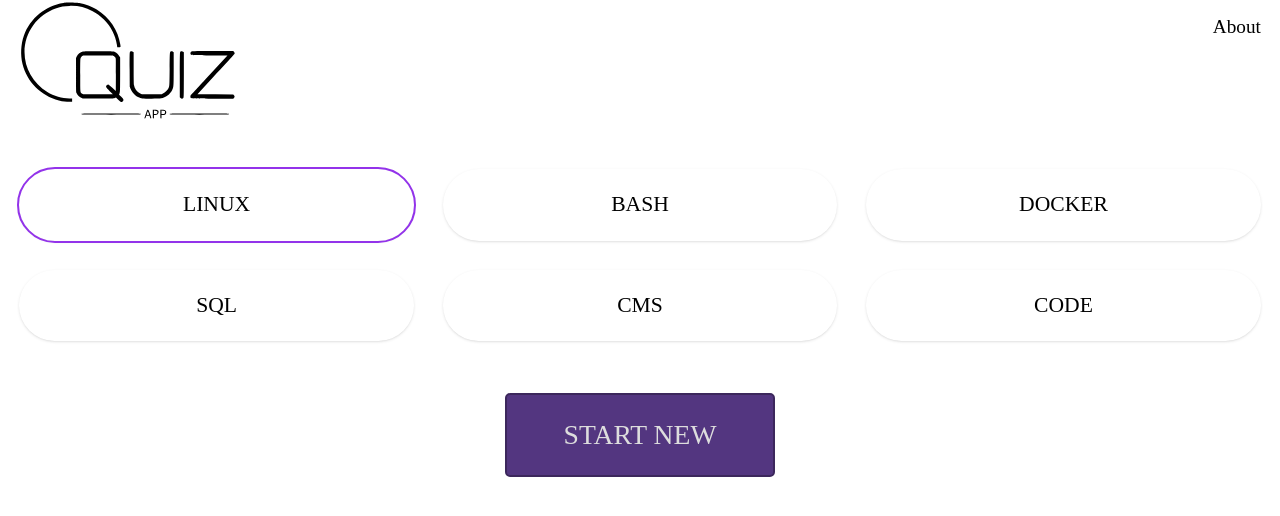
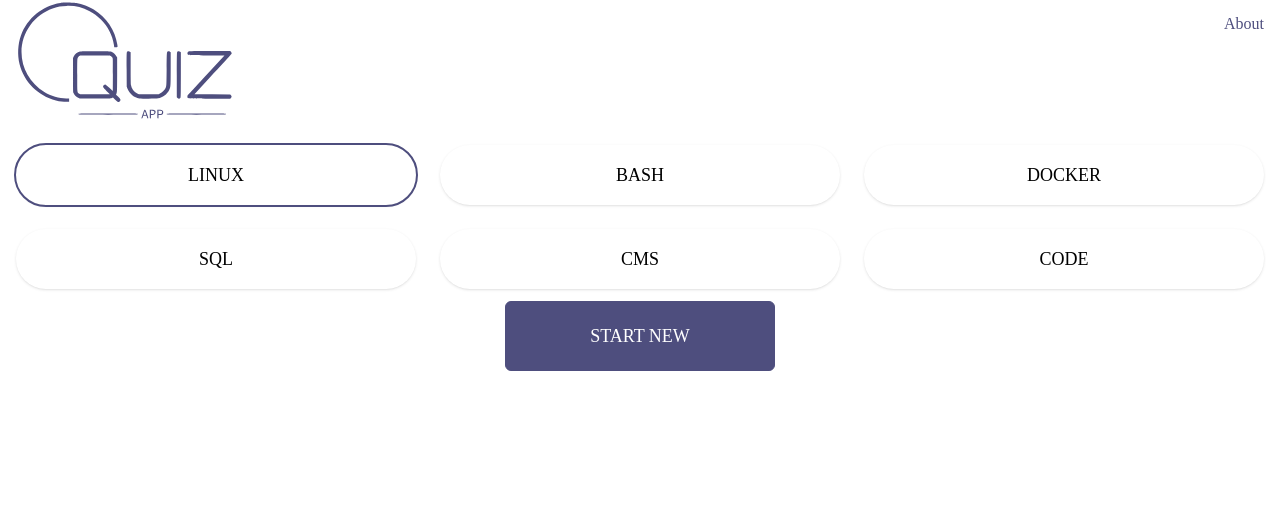
Before and after one commit to antklim89/quiz_app_vite, a Vue app: page / in a window 1280 px wide. Shown: the top 516 px of the page. Built offline with nearby package versions, Linux system fonts and the light colour scheme.

Commit message:
update styles

```diff
--- a/src/components/Header.vue
+++ b/src/components/Header.vue
@@ -1,13 +1,13 @@
 <template>
-    <header class="container">
+    <header class="container flex justify-between mb-6">
         <router-link
-            class="logo"
+            class="text-primary-600"
             :to="{name: 'Home'}"
         >
             <Logo />
         </router-link>
         <router-link
-            class="link"
+            class="no-underline py-3 self-start text-primary-600"
             :to="{name: 'About'}"
         >
             About
@@ -18,17 +18,3 @@
 <script setup lang="ts">
 import Logo from './Logo.vue';
 </script>
-
-<style lang="scss" scoped>
-    header {
-        display: flex;
-        justify-content: space-between;
-        margin-bottom: var(--sp-5);
-    }
-
-    .link {
-        text-decoration: none;
-        padding: .7rem 0;
-        align-self: flex-start;
-    }
-</style>
--- a/src/styles/global.scss
+++ b/src/styles/global.scss
@@ -9,120 +9,45 @@
     box-sizing: border-box;
 }
 
-:root {
-    --primary-color: #533680;
-    --primary-color-dark: #3c275c;
-    --secondary-color: #020646;
-    --light-color: #ddd;
-    --dark-color: #111;
-    --correct-color: #315C2B;
-    --incorrect-color: #FE4A49;
-    --focus-color: coral;
-
-    --sp-1: .2rem;
-    --sp-2: .7rem;
-    --sp-3: 1rem;
-    --sp-4: 1.5rem;
-    --sp-5: 2.5rem;
-
-    --cols: 1;
-
-    --fs-xs: var(--fs) * 0.7;
-    --fs-sm: var(--fs) * 0.5;
-    --fs: .8rem;
-    --fs-lg: calc(var(--fs) * 1.2);
-    --fs-xl: calc(var(--fs) * 2);
-}
-
-
-@media screen and (min-width: 480px) {
-    :root {
-        --cols: 2;
-        --fs: 1rem;
-    }
-}
-
-@media screen and (min-width: 720px) {
-    :root {
-        --cols: 3;
-        --fs: 1.1rem;
-    }
-}
-
-@media screen and (min-width: 1080px) {
-    :root {
-        --cols: 3;
-        --fs: 1.2rem;
-    }
-}
-
-html {
-    font-size: var(--fs);
+:focus {
+    @apply outline outline-2 outline-orange-500;
 }
 
 .button {
-    display: flex;
-    justify-content: center;
-    text-transform: uppercase;
-    cursor: pointer;
-    background: var(--primary-color);
-    font-size: var(--fs-lg);
-    padding: var(--sp-3) var(--sp-3);
-    color: var(--light-color);
-    text-decoration: none;
-    border-radius: 5px;
-    border: 2px solid var(--primary-color-dark);
+    @apply flex justify-center uppercase cursor-pointer bg-primary-600 text-lg p-5
+    text-white no-underline rounded-md border border-solid border-primary-600;
 
     &:disabled {
-        background: lightgrey;
-        cursor: default;
+        @apply bg-slate-400 cursor-default;
     }
 }
 
 .button-group {
-    display: flex;
-    flex-wrap: wrap;
-    margin: var(--sp-5) 0;
+    @apply grid grid-cols-1 gap-2 my-3;
 
     .button {
         width: 270px;
-        margin: var(--sp-1);
     }
 
     > * {
-        flex: 1 0 250px;
-        display: flex;
-        justify-content: center;
+        @apply flex justify-center
     }
 }
 
 .container {
-    margin: 0 auto;
-    max-width: 1400px;
-    width: 100%;
-    padding: 0 var(--sp-3);
+    @apply max-w-[1400px] mx-auto w-full px-4
 }
 
 .title {
-    color: var(--primary-color);
-    font-size: var(--fs-xl);
-    text-align: center;
-    margin: var(--sp-4) 0;
+    @apply text-primary-600 text-2xl text-center mb-4
 }
 
 .loading {
-    position: relative;
+    @apply relative bg-slate-400;
 
     &::after {
+        @apply w-3 h-3 bg-primary-600 block absolute top-1/2 left-1/2 rounded-full;
         content: "";
-        width: 10px;
-        height: 10px;
-        background: var(--dark-color);
-        display: block;
-        position: absolute;
-        top: 50%;
-        left: 50%;
-        border-radius: 50%;
         animation: loadingAnimation infinite alternate ease-in-out 1000ms;
         transform: translate(0px, -20px);
     }
@@ -145,7 +70,3 @@ html {
         transform: translate(-40px, 0px);
     }
 }
-
-:focus {
-    outline: 2px solid var(--focus-color);
-}
--- a/src/views/About.vue
+++ b/src/views/About.vue
@@ -1,5 +1,5 @@
 <template>
-    <div class="About container">
+    <div class="container">
         <h1 class="title">
             About
         </h1>
--- a/src/views/Home.vue
+++ b/src/views/Home.vue
@@ -22,7 +22,7 @@
                 </label>
             </div>
         </div>
-        <div class="button-group">
+        <div class="button-group md:grid-cols-3">
             <div>
                 <router-link
                     v-if="store.getters.hasQuestions"
@@ -94,7 +94,7 @@ const handleSelectCategory = (value: string) => {
 
 <style scoped>
 .category input:checked + label {
-    @apply outline outline-2 outline-purple-600;
+    @apply outline outline-2 outline-primary-600;
 }
 
 .category input:focus + label  {
--- a/src/views/Question.vue
+++ b/src/views/Question.vue
@@ -58,7 +58,7 @@ const handleChange = (e: Event) => {
                 <div
                     v-for="[name, answer] in store.getters.filtredAnswers"
                     :key="answer"
-                    class="mb-4"
+                    class=""
                 >
                     <input
                         v-if="store.getters.currentQuestion"
@@ -69,6 +69,7 @@ const handleChange = (e: Event) => {
                         @input="handleChange"
                     >
                     <label
+                        class="flex border-b px-2 cursor-pointer ml-2"
                         :for="name"
                         :class="{checked: store.getters.currentQuestion.selectedAnswers[name]}"
                     >
@@ -77,19 +78,19 @@ const handleChange = (e: Event) => {
                 </div>
             </div>
         </div>
-        <div class="button-group">
+        <div class="button-group sm:grid-cols-2">
             <div>
                 <router-link
                     v-if="store.getters.hasPrevQuestion"
                     :to="{name: 'Question', params: { id: Number($route.params.id) - 1 }}"
-                    class="button actions__item"
+                    class="button"
                 >
                     Previous
                 </router-link>
                 <router-link
                     v-else
                     :to="{ name: 'Home' }"
-                    class="button actions__item"
+                    class="button"
                 >
                     Home
                 </router-link>
@@ -98,14 +99,14 @@ const handleChange = (e: Event) => {
                 <router-link
                     v-if="store.getters.hasNextQuestion && store.getters.hasSelectedAnswer"
                     :to="{name: 'Question', params: { id: Number($route.params.id) + 1 }}"
-                    class="button actions__item"
+                    class="button"
                 >
                     Next
                 </router-link>
                 <router-link
                     v-else-if="!store.getters.hasNextQuestion && store.getters.hasSelectedAnswer"
                     :to="{ name: 'Result' }"
-                    class="button actions__item"
+                    class="button"
                 >
                     Show Results
                 </router-link>
@@ -128,6 +129,6 @@ const handleChange = (e: Event) => {
 
 <style>
 .checked {
-    @apply text-purple-700
+    @apply text-primary-600 border-primary-600
 }
 </style>
--- a/tailwind.config.js
+++ b/tailwind.config.js
@@ -4,6 +4,21 @@ module.exports = {
         './index.html',
         './src/**/*.{js,ts,jsx,tsx,vue}',
     ],
-    theme: { extend: {} },
+    theme: { extend: {
+        colors: {
+            primary: {
+                '50': '#EFEFF5',
+                '100': '#D3D3E4',
+                '200': '#B7B7D2',
+                '300': '#9B9BC0',
+                '400': '#7E7EAF',
+                '500': '#62629D',
+                '600': '#4E4E7E',
+                '700': '#3B3B5E',
+                '800': '#27273F',
+                '900': '#14141F',
+            },
+        },
+    } },
     plugins: [],
 };
```
